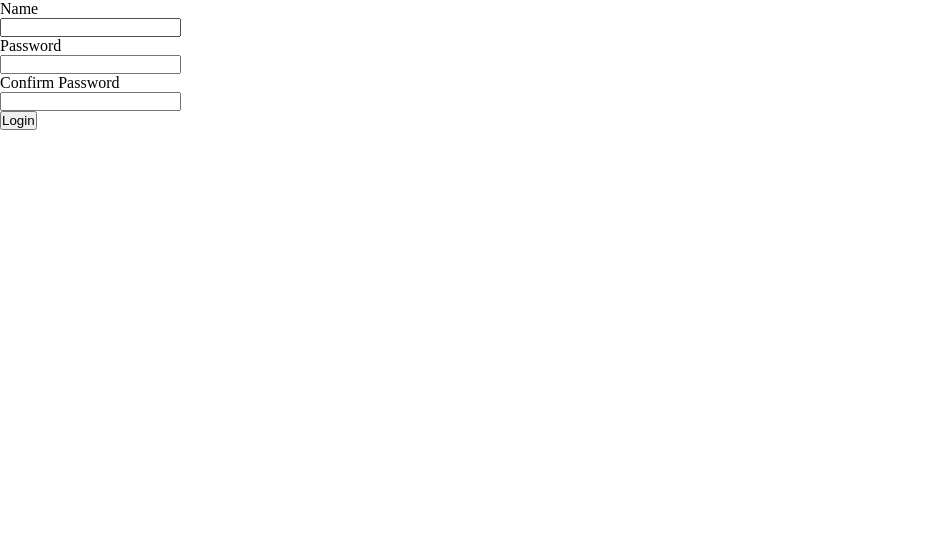
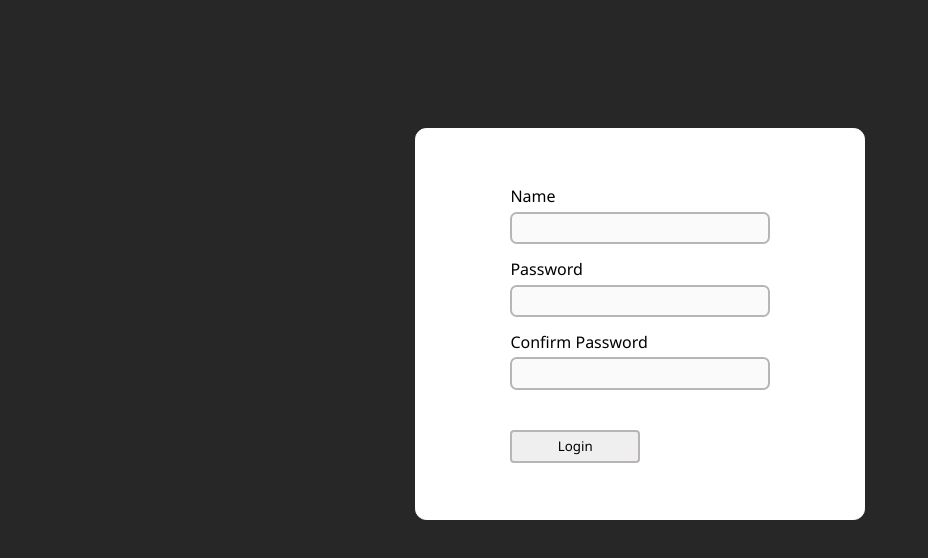
Before and after one commit to victorojedeji/JS-form-validation, a plain HTML site: page index.html in a window 1280 px wide. Shown: the whole page, without its empty margins (0-928 px from the left). Drawn offline with Linux system fonts and the light colour scheme.

Commit message:
styles added

```diff
--- a/index.js
+++ b/index.js
@@ -28,7 +28,7 @@ submitBtn.addEventListener("click", () => {
 
         nameError.innerHTML = "Name is required";
 
-    } if(password.value.length <= 6 ){
+    } if((password.value.length > 0) && (password.value.length <= 6) ){
 
         passwordError.innerHTML = `<p class="password-error-msg">Password must be longer than six characters.</p>`
 
--- a/style.css
+++ b/style.css
@@ -2,14 +2,62 @@
     padding: 0;
     margin: 0;
     box-sizing: border-box;
+    font-family: 'Segoe UI', Tahoma, Geneva, Verdana, sans-serif;
 }
 
 body{
     font-size: 1rem;
+    background: #272727;
+}
+
+#form {
+    width: 50%;
+    border: 1px solid white;
+    border-radius: .7rem;
+    margin: 8em auto;
+    padding: .5em;
+    max-width: 450px;
+    min-width: 300px;
+    background: #ffffff;
+}
+
+.form-wrapper {
+    width: 60%;
+    margin: 3em auto;
+    display: flex;
+    flex-direction: column;
 }
 
 input {
     display: block;
+    margin-bottom: 1em;
+    padding: .4em .4em;
+    border-radius: .5em;
+    outline: none;
+    border: 2px solid #b9b5b5;
+    background-color: #fafafa;
+}
+
+input:focus {
+    border: 2px solid black;
+    background-color: #ffffff;
+}
+
+label {
+    margin-bottom: .3em;
+}
+
+#submit-button {
+    padding: .4em;
+    margin-top: 2em;
+    width: 50%;
+    border-radius: .3em;
+    border: 2px solid #b9b5b5;
+}
+
+#submit-button:active {
+    border: 2px solid black;
+    background-color: #ffffff;
 }
 
 .password-error-msg {
```
